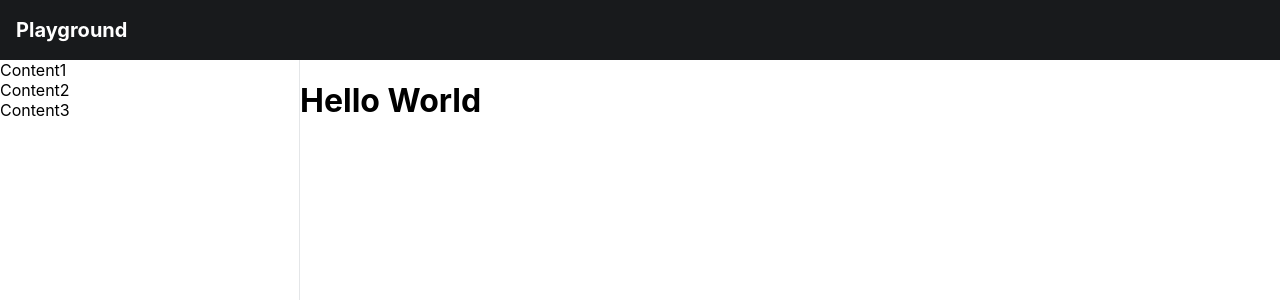
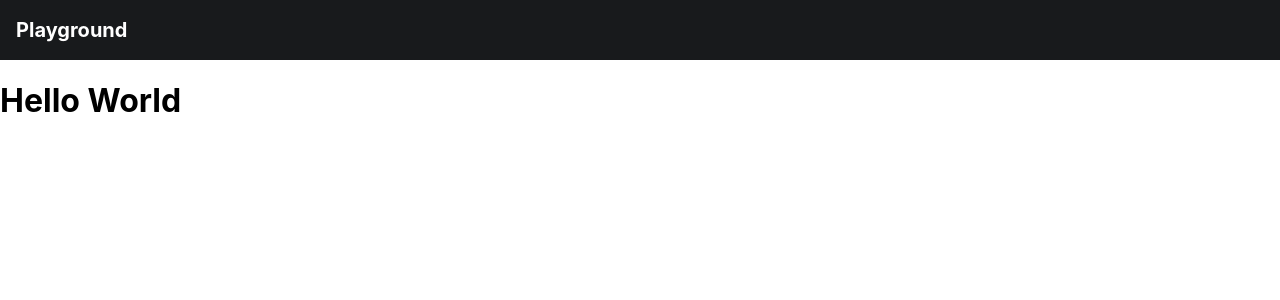
Before and after one commit to hseoy/hadix, a React (Vite) app in the folder apps/web-client/: page / in a window 1280 px wide. Shown: the top 300 px of the page. Built offline with nearby package versions, Linux system fonts and the light colour scheme.

Commit message:
refactor: sidebar를 숨길 수도 있도록 처리

```diff
--- a/apps/web-client/src/App.tsx
+++ b/apps/web-client/src/App.tsx
@@ -2,7 +2,7 @@ import { AppLayout } from './modules/app-layout';
 
 export const App = () => {
   return (
-    <AppLayout appName="Playground">
+    <AppLayout appName="Playground" hideSidebar>
       <h1>Hello World</h1>
     </AppLayout>
   );
--- a/apps/web-client/src/modules/app-layout/components/AppContent/AppContent.module.scss
+++ b/apps/web-client/src/modules/app-layout/components/AppContent/AppContent.module.scss
@@ -1,3 +1,5 @@
 .app-content {
-  margin-left: 300px;
+  &--with-app-sidebar {
+    margin-left: 300px;
+  }
 }
--- a/apps/web-client/src/modules/app-layout/components/AppContent/AppContent.tsx
+++ b/apps/web-client/src/modules/app-layout/components/AppContent/AppContent.tsx
@@ -1,14 +1,22 @@
+import classNames from 'classnames';
+
 import { Stack } from '~/modules/common';
 
 import styles from './AppContent.module.scss';
 
 export interface AppContentProps {
   children?: React.ReactNode;
+  isWithAppSidebar?: boolean;
 }
 
-export const AppContent = ({ children }: AppContentProps) => {
+export const AppContent = ({ children, isWithAppSidebar }: AppContentProps) => {
   return (
-    <Stack className={styles['app-content']} fullHeight>
+    <Stack
+      className={classNames(
+        isWithAppSidebar && styles['app-content--with-app-sidebar'],
+      )}
+      fullHeight
+    >
       {children}
     </Stack>
   );
--- a/apps/web-client/src/modules/app-layout/components/AppLayout/AppLayout.tsx
+++ b/apps/web-client/src/modules/app-layout/components/AppLayout/AppLayout.tsx
@@ -1,3 +1,4 @@
+import { Maybe } from '~/modules/common';
 import { Layout } from '~/modules/layout';
 
 import { AppBody } from '../AppBody/AppBody';
@@ -8,14 +9,21 @@ import { AppSidebar } from '../AppSidebar/AppSidebar';
 export interface AppLayoutProps {
   children: React.ReactNode;
   appName?: AppHeaderProps['appName'];
+  hideSidebar?: boolean;
 }
 
-export const AppLayout = ({ appName, children }: AppLayoutProps) => {
+export const AppLayout = ({
+  appName,
+  children,
+  hideSidebar,
+}: AppLayoutProps) => {
   return (
     <Layout fullHeight>
       <AppHeader appName={appName} />
       <AppBody>
-        <AppSidebar />
+        <Maybe test={!hideSidebar}>
+          <AppSidebar />
+        </Maybe>
         <AppContent>{children}</AppContent>
       </AppBody>
     </Layout>
--- a/apps/web-client/src/modules/app-layout/components/AppSidebar/AppSidebar.tsx
+++ b/apps/web-client/src/modules/app-layout/components/AppSidebar/AppSidebar.tsx
@@ -1,5 +1,6 @@
 import { Sidebar } from '../../../layout/components/Sidebar/Sidebar';
 
+/** TODO: Content를 객체로 받아서 렌더링하도록 처리 */
 export const AppSidebar = () => {
   return (
     <Sidebar>
--- /dev/null
+++ b/apps/web-client/src/modules/common/components/Maybe/Maybe.tsx
@@ -0,0 +1,8 @@
+interface MaybeProps {
+  test?: boolean;
+  children?: React.ReactNode;
+}
+
+export const Maybe = ({ test, children }: MaybeProps) => {
+  return test ? children : null;
+};
--- a/apps/web-client/src/modules/common/index.ts
+++ b/apps/web-client/src/modules/common/index.ts
@@ -1,5 +1,6 @@
 // Components
 export * from './components/Flex/Flex';
+export * from './components/Maybe/Maybe';
 export * from './components/Stack';
 export * from './components/Typography/Typography';
 
```
